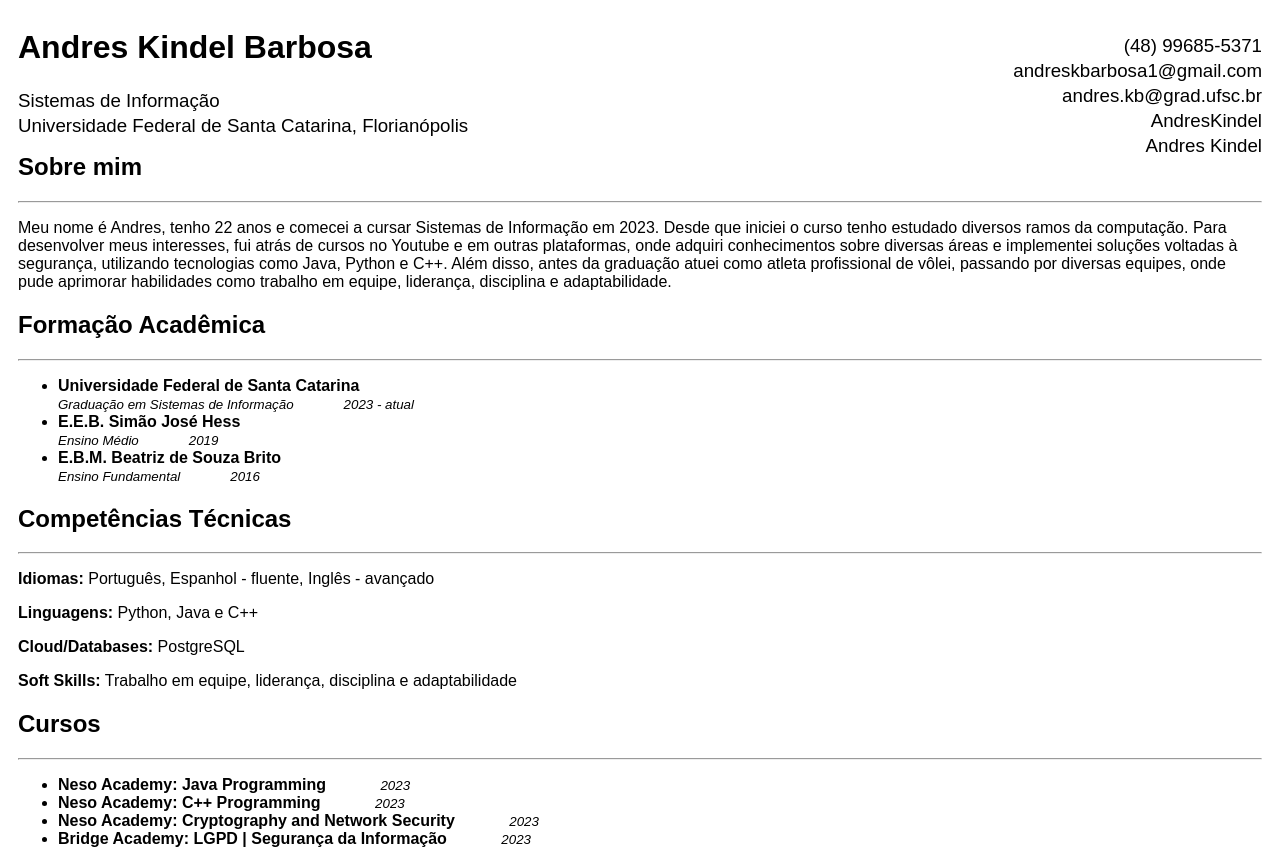
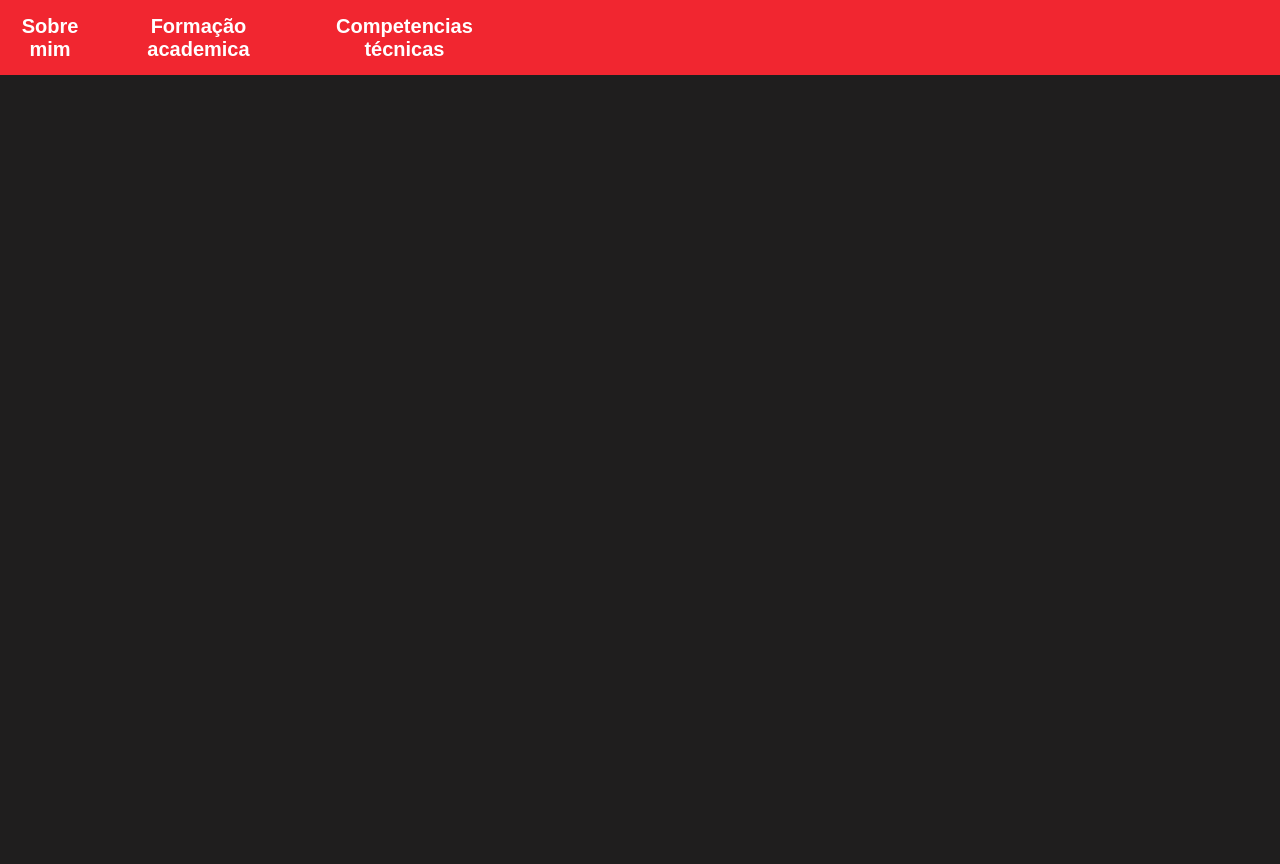
Before and after one commit to AndresKindel/personal-page, a plain HTML site: page index.html in a window 1280 px wide. After the commit the page ends 800 px from the top, so only its background shows below. Drawn offline with Linux system fonts and the light colour scheme.

Commit message:
recomeço pagina

```diff
--- a/index.html
+++ b/index.html
@@ -1,82 +1,21 @@
 <!DOCTYPE html>
-<html lang="pt-BR">
+<html lang="en">
   <head>
+    <meta charset="utf-8">
+    <meta name="viewport" content="width=device-width, initial-scale=1.0">
     <link rel="stylesheet" href="style.css">
-        <title>ANDRES!!!!</title>
+    <title> Andres K.</title>
   </head>
   <body>
-        <main>
-            <div id="left">
-                <h1>Andres Kindel Barbosa</h1>
-                <p class="header">Sistemas de Informação</p>
-                <p class="header">Universidade Federal de Santa Catarina, Florianópolis</p>
-            </div>
-            <aside class="contato">
-                <p class="header">(48) 99685-5371</p>
-                <p class="header">andreskbarbosa1@gmail.com</p>
-                <p class="header">andres.kb@grad.ufsc.br</p>
-                <a href="https://github.com/AndresKindel" target="_blank" class="header">AndresKindel</a>
-                <br>
-                <a href="https://www.linkedin.com/in/andres-kindel-a53556288/" target="_blank" class="header">Andres Kindel</a>
-            </aside>
-            <section>
-                <h2>Sobre mim</h2>
-                <hr>
-                <p>Meu nome é Andres, tenho 22 anos e comecei a cursar Sistemas de Informação em 2023. Desde que iniciei o curso
-                    tenho estudado diversos ramos da computação. Para desenvolver meus interesses, fui atrás de cursos no Youtube e em
-                    outras plataformas, onde adquiri conhecimentos sobre diversas áreas e implementei soluções voltadas à segurança,
-                    utilizando tecnologias como Java, Python e C++. Além disso, antes da graduação atuei como atleta profissional de
-                    vôlei, passando por diversas equipes, onde pude aprimorar habilidades como trabalho em equipe, liderança, disciplina e
-                    adaptabilidade.</p>
+    <header>
+      <nav id="nav-bar">
+        <a class="nav-link" href="#">Sobre mim</a>
+        <a class="nav-link" href="#">Formação academica</a>
+        <a class="nav-link" href="#">Competencias técnicas</a>
+      </nav>
+    </header>
+    <section id="welcome-section">
+      <h1>Olá! Eu sou Andres.</h1>
     </section>
-            <section>
-                <h2>Formação Acadêmica</h2>
-                <hr>
-                <ul>
-                    <li>
-                        <strong>Universidade Federal de Santa Catarina</strong>
-                    </li>
-                    <small><em>Graduação em Sistemas de Informação</em></small><small class="data"><em>2023 - atual</em></small>
-                    <li>
-                        <strong>E.E.B. Simão José Hess</strong>
-                    </li>
-                    <small><em>Ensino Médio</em></small><small class="data"><em>2019</em></small>
-                    <li>
-                        <strong>E.B.M. Beatriz de Souza Brito</strong>
-                    </li>
-                    <small><em>Ensino Fundamental</em></small><small class="data"><em>2016</em></small>
-                </ul>
-            </section>
-            <section>
-                <h2>Competências Técnicas</h2>
-                <hr>
-                <p><strong>Idiomas:</strong> Português, Espanhol - fluente, Inglês - avançado</p>
-                <p><strong>Linguagens:</strong> Python, Java e C++</p>
-                <p><strong>Cloud/Databases:</strong> PostgreSQL</p>
-                <p><strong>Soft Skills:</strong> Trabalho em equipe, liderança, disciplina e adaptabilidade</p>
-            </section>
-            <section>
-                <h2>Cursos</h2>
-                <hr>
-                <ul>
-                    <li>
-                        <strong>Neso Academy:  Java Programming</strong>
-                        <small class="data"><em>2023</em></small>
-                    </li>
-                    <li>
-                        <strong>Neso Academy:  C++ Programming</strong>
-                        <small class="data"><em>2023</em></small>
-                    </li>
-                    <li>
-                        <strong>Neso Academy: Cryptography and Network Security</strong>
-                        <small class="data"><em>2023</em></small>
-                    </li>
-                    <li>
-                        <strong>Bridge Academy: LGPD | Segurança da Informação</strong>
-                    <small class="data"><em>2023</em></small>
-                    </li>
-                </ul>
-            </section>
-        </main>
   </body>
 </html>
--- a/style.css
+++ b/style.css
@@ -1,28 +1,43 @@
-.header {
-    line-height:25px;
-    font-size: 1.17em;
+* {
+    padding: 0;
+    margin: 0;
+    box-sizing: border-box;
+    scroll-behavior: smooth;
+}
+
+body {
+    display: flex;
+    justify-content: center;
+    text-align: center;
+    font-family: Arial, sans-serif;
+    background-color: #1f1e1e;
+}
+
+header {
+    display: flex;
+    position: fixed;
+    justify-content: space-between;
+    align-items: center;
+    width: 100%;
+    height: 75px;
+    background-color: #f12630;
+    font-weight: bold;
+    font-size: 1.25rem;
+}
+
+nav {
+    width: 40%;
+    display: flex;
+    justify-content: space-evenly;
+}
+
+nav a{
     text-decoration: none;
-    margin: 0;
-    color: black;
+    color: white;
 }
-.contato {
-    position: relative;
-    top: 25px;
-    text-align: right;
+
+nav a:hover {
+    padding-top: 20px;
+    padding-bottom: 20px;
+    background-color: rgb(79, 79, 247);
 }
-a:hover {
-    color: blue;
-}
-#left {
-    float: left;
-    width: 50%;
-  }
-
-.data {
-    margin-left: 50px;
-}
-body {
-    font-family: sans-serif;
-    padding-left: 10px;
-    padding-right: 10px;
-}
```
Lines whose indentation alone changed are shown as unchanged.
